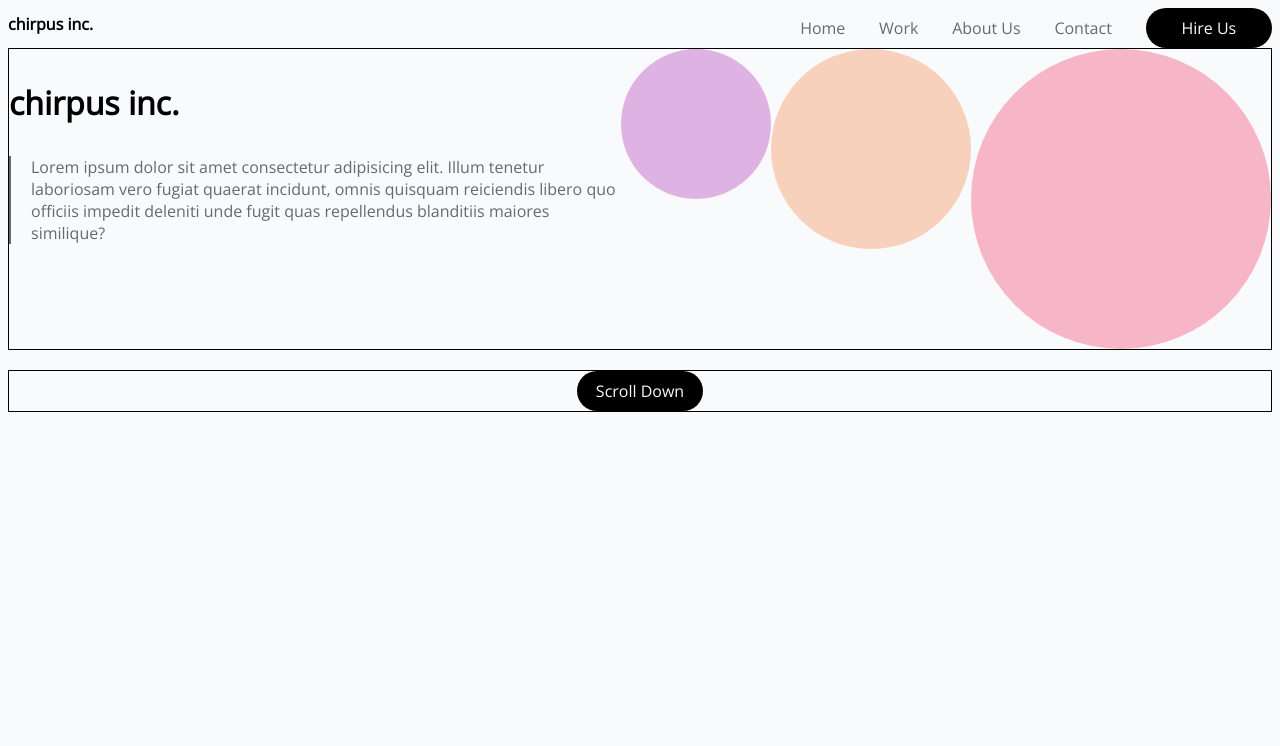
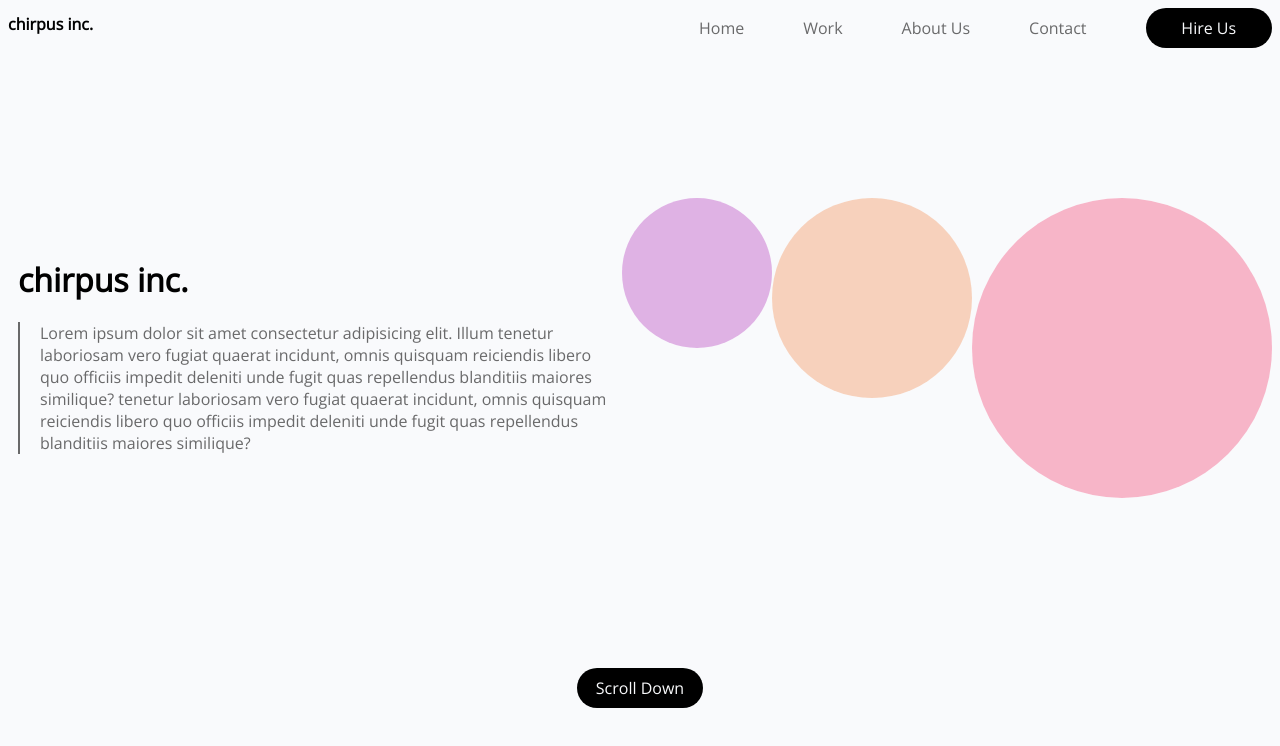
Before and after one commit to XeminaK/HTML_CSS_Lab_Part2, a plain HTML site: page index.html in a window 1280 px wide. Drawn offline with nearby package versions, Linux system fonts and the light colour scheme.

Commit message:
updated flex box for the left article

```diff
--- a/index.html
+++ b/index.html
@@ -27,6 +27,8 @@
             <p class="info">Lorem ipsum dolor sit amet consectetur adipisicing elit. Illum
                 tenetur laboriosam vero fugiat quaerat incidunt, omnis quisquam
                 reiciendis libero quo officiis impedit deleniti unde fugit quas
+                repellendus blanditiis maiores similique? tenetur laboriosam vero fugiat quaerat incidunt, omnis quisquam
+                reiciendis libero quo officiis impedit deleniti unde fugit quas
                 repellendus blanditiis maiores similique?
             </p>
         </article>
--- a/styles.css
+++ b/styles.css
@@ -107,7 +107,7 @@ a {
 }
 
 .navCompany {
-    width: 60%;
+    width: 50%;
 }
 
 .button1, .button2 {
@@ -124,16 +124,33 @@ a {
 .middle {
     display: flex;
     flex-direction: row;
-     border: 1px solid black;
+    height: 600px;
+    align-items: center;
+    /* border: 1px solid black; */
 }
 
+.middle * {
+   /* border: 1px solid black;  */
+}
 
+.company {
+    width: 50%;
+    display: flex;
+    flex-direction: column;
+    justify-content: center;
+    margin-left: 10px;
+    /*border: 1px solid black; */
+}
+
+.name {
+    margin-bottom: 5px;
+}
 
 .bottom {
     display: flex;
     flex-direction: row;
     justify-content: center;
-    border: 1px solid black;
+   /* border: 1px solid black;  */
 }
 
 /*need to display circles in mobile */
```
